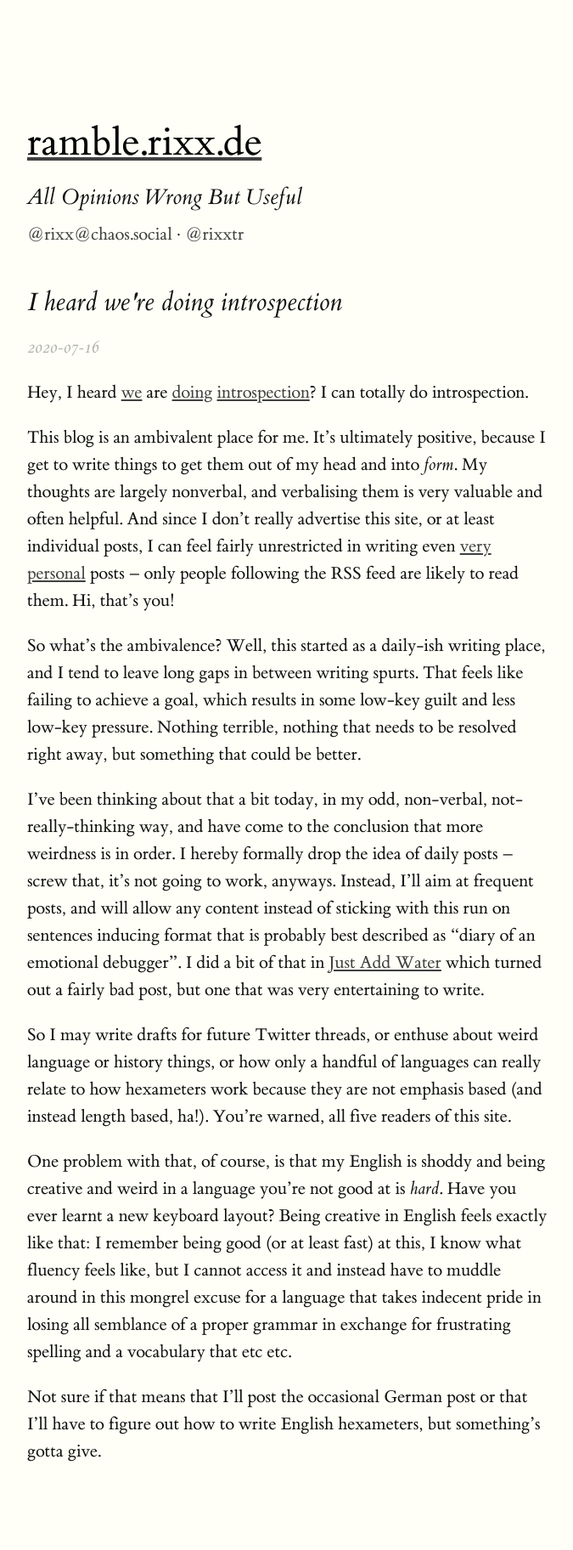
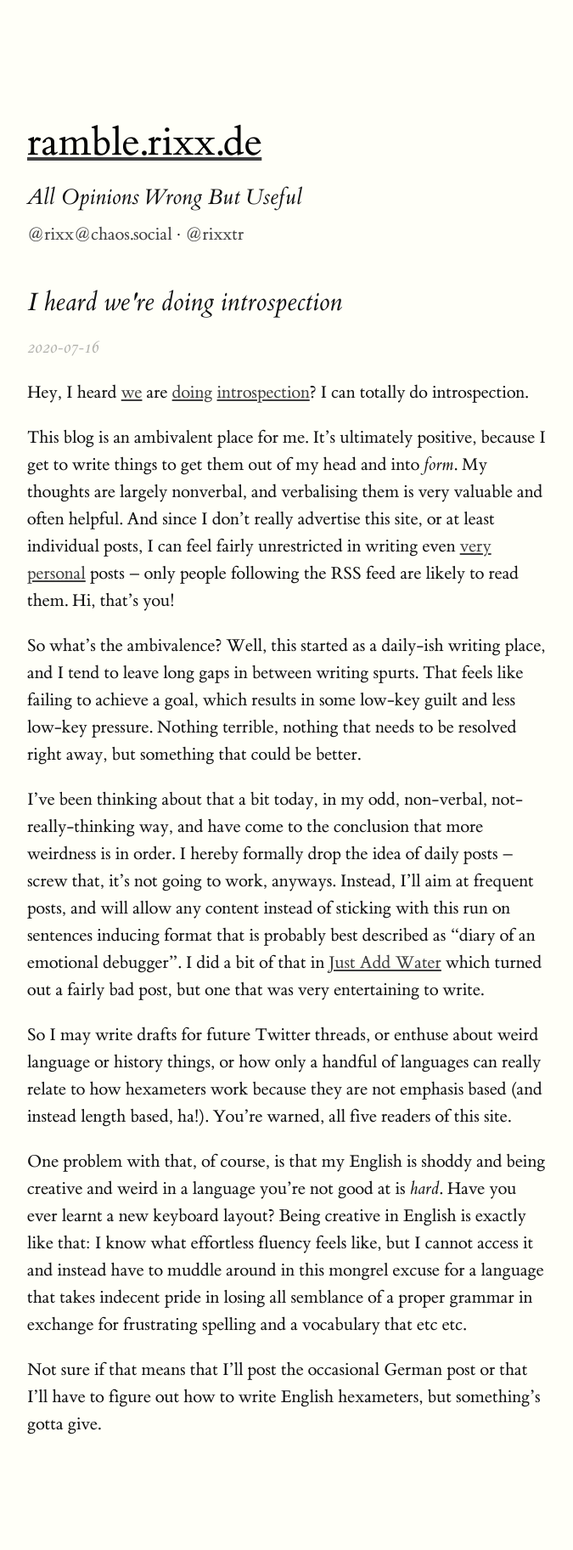
Before and after one commit to rixx/ramble, a Jekyll site: the page built from _posts/2020-07-16-i-heard-were-doing-introspection.md, in a window 1280 px wide. Shown: the whole page at 85% size, without its empty margins (128-803 px from the left). Built offline with Jekyll 4.4.1, drawn with Linux system fonts in a browser that asks for light colours; after the commit the page ends 1792 px from its top, so only the background shows below that.

Commit message:
Better phrasing

```diff
--- a/_posts/2020-07-16-i-heard-were-doing-introspection.md
+++ b/_posts/2020-07-16-i-heard-were-doing-introspection.md
@@ -32,10 +32,10 @@ handful of languages can really relate to how hexameters work because they are n
 based, ha!). You're warned, all five readers of this site.
 
 One problem with that, of course, is that my English is shoddy and being creative and weird in a language you're not
-good at is *hard*. Have you ever learnt a new keyboard layout? Being creative in English feels exactly like that: I
-remember being good (or at least fast) at this, I know what fluency feels like, but I cannot access it and instead have
-to muddle around in this mongrel excuse for a language that takes indecent pride in losing all semblance of a proper
-grammar in exchange for frustrating spelling and a vocabulary that etc etc.
+good at is *hard*. Have you ever learnt a new keyboard layout? Being creative in English is exactly like that: I know
+what effortless fluency feels like, but I cannot access it and instead have to muddle around in this mongrel excuse for
+a language that takes indecent pride in losing all semblance of a proper grammar in exchange for frustrating spelling
+and a vocabulary that etc etc.
 
 Not sure if that means that I'll post the occasional German post or that I'll have to figure out how to write English
 hexameters, but something's gotta give.
```
